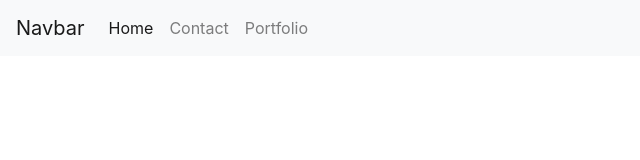
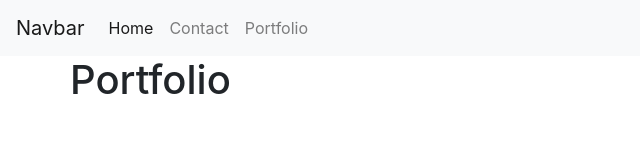
Before and after one commit to Level126Noob/Bootstrap-Portfolio, a plain HTML site: page portfolio.html in a window 1280 px wide. Shown: the whole page, without its empty margins (0-640 px from the left). Drawn offline with nearby package versions, Linux system fonts and the light colour scheme.

Commit message:
added header for all 3 pages

```diff
--- a/portfolio.html
+++ b/portfolio.html
@@ -28,6 +28,12 @@
         </div>
       </nav>
 <div class="container">
-
+    <div class="row">
+        <div class="cl-md-12">
+            <div class="page-header">
+                <h1>Portfolio</h1>
+            </div>
+        </div>
+    </div>
 </div>
 </html>
```
Also changed, not shown: contact.html (+7 -1 lines), index.html (+3 -1 lines).
